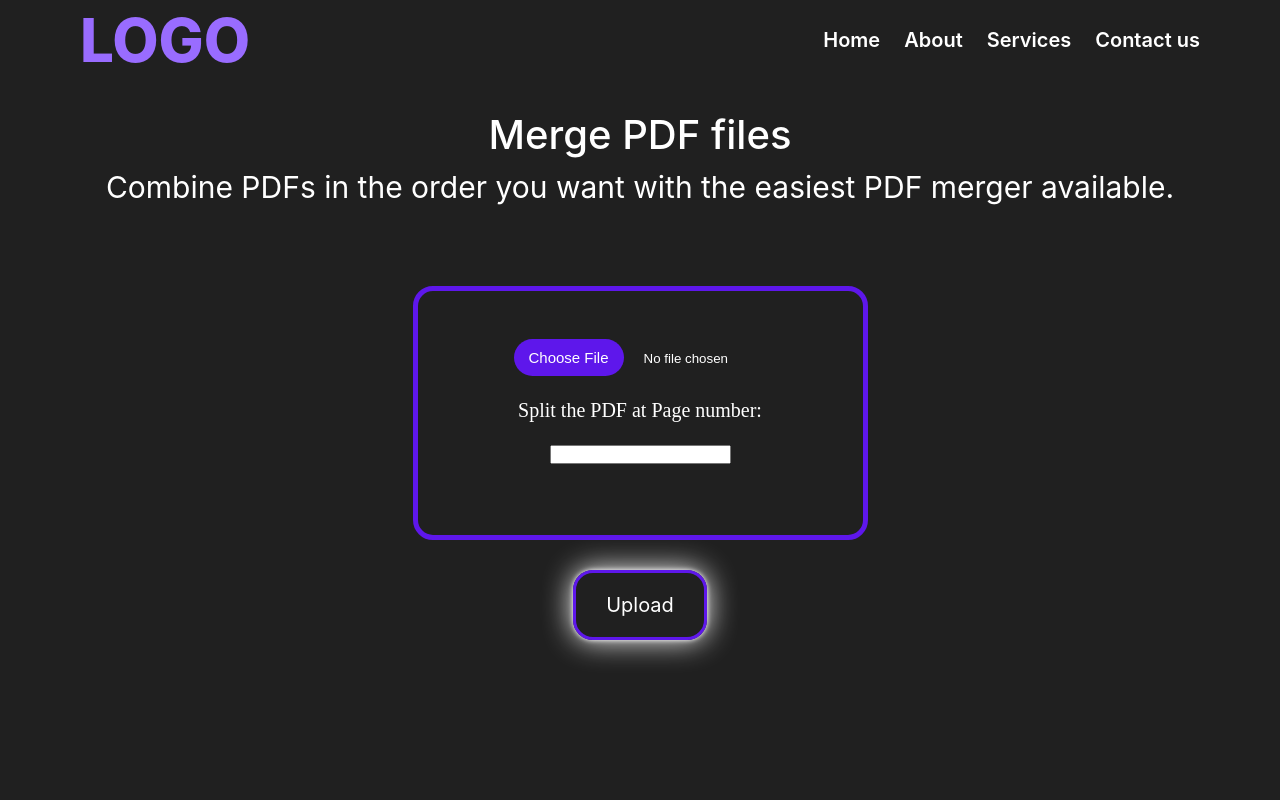
After one commit to shafinmurani/pdfManipulation, a PHP site: page /split.php in a window 1280 px wide. The commit adds this page. Run offline with PHP 8.4, Linux system fonts and the light colour scheme.

Commit message:
Splitter Done

```diff
--- a/mergepdf.css
+++ b/mergepdf.css
@@ -34,7 +34,7 @@
     font-size: 20px;
     border: 5px solid #5E17EB;
     border-radius: 20px;
-    padding: 4rem 6rem;
+    padding: 3rem 6rem;
     text-align: center;
 
 }
--- /dev/null
+++ b/split.php
@@ -0,0 +1,91 @@
+<html lang="en">
+
+<head>
+    <meta charset="UTF-8">
+    <meta http-equiv="X-UA-Compatible" content="IE=edge">
+    <meta name="viewport" content="width=device-width, initial-scale=1.0">
+    <title>Merge PDF</title>
+    <link rel="stylesheet" href="style.css">
+    <link rel="stylesheet" href="mergepdf.css">
+</head>
+
+<body>
+    <div class="mergepdf" style="background: #202020;">
+        <div class="header">
+
+            <div class="menubar">
+                <div class="logo">LOGO</div>
+                <div class="menus">
+                    <ul>
+                        <li><a href='/'>Home</a></li>
+                        <li><a>About</a></li>
+                        <li><a href="#services">Services</a></li>
+                        <li><a>Contact us</a></li>
+                    </ul>
+                </div>
+            </div>
+
+            <div class="mergepdf-header">
+                <h2>Merge PDF files</h2>
+                <p>Combine PDFs in the order you want with the easiest PDF merger available.</p>
+            </div>
+            <div class="mergepdf-form">
+                <form action="" method="post" enctype="multipart/form-data">
+                <div class='form-wrapper'>
+                <input type="file" name="pdf1"><br><br>
+                <p>Split the PDF at Page number:</p><br>
+                <input type="number" name="splitInt"><br><br>
+                <?php
+               session_start();
+               if(isset($_POST['submit'])){
+                   $file = $_FILES['pdf1'];
+
+                   $fileName = $_FILES['pdf1']['name'];
+                   $fileTmpName = $_FILES['pdf1']['tmp_name'];
+                   $fileSize = $_FILES['pdf1']['size'];
+                   $fileErr = $_FILES['pdf1']['error'];
+                   $fileType = $_FILES['pdf1']['type'];
+
+                   $fileExt = explode('.',$fileName);
+                   $fileActualExt = strtolower(end($fileExt));
+
+                   $allowed = array('pdf');
+
+                   if(in_array($fileActualExt, $allowed)){
+                       if($fileErr === 0){
+                           if($fileSize < 204800){
+                               $fileNameNew = uniqid('',true).'.'.$fileActualExt;
+                               $_SESSION['file1'] = $fileNameNew;
+                               $split = explode('.',$_SESSION['file1']);
+                               $final = $split[0].'.'.$split[1];
+                               $destination = 'uploads/'.$fileNameNew;
+                               move_uploaded_file($fileTmpName, $destination);
+                            //    echo "Upload Succesful File 1.<br>";
+                           }else{
+                               echo "Your file is too large. Select something under 20 MB <br>";
+                           }
+                       }else{
+                           echo "There was some error uploading the file. <br>";
+                       }
+                   }else{
+                       echo "File type unsupported. Please upload a file with a '.pdf' Extension <br>";
+                   }
+                   $splitInt = $_POST['splitInt'];
+                   $cmd = "python3 converters/splitter.py ".$_SESSION['file1'].' '.$splitInt.' '.$final;
+                   shell_exec($cmd);
+                   $finalName1 = $final.'part1'.'.pdf';
+                   $finalName2 = $final.'part2'.'.pdf';
+                   echo "<br><a href='splitted/{$finalName1}'>Download Splitted PDF(Part1).</a><br>";
+                   echo "<br><a href='splitted/{$finalName2}'>Download Splitted PDF(Part2).</a>";
+               }
+                ?>
+                </div>
+                    <!-- <br> -->
+                    <button type="submit" name="submit" class="btn">Upload</button>
+                </form>
+            </div>
+        </div>
+    </div>
+</body>
+
+</html>
```
Also changed, not shown: 2 other files.
